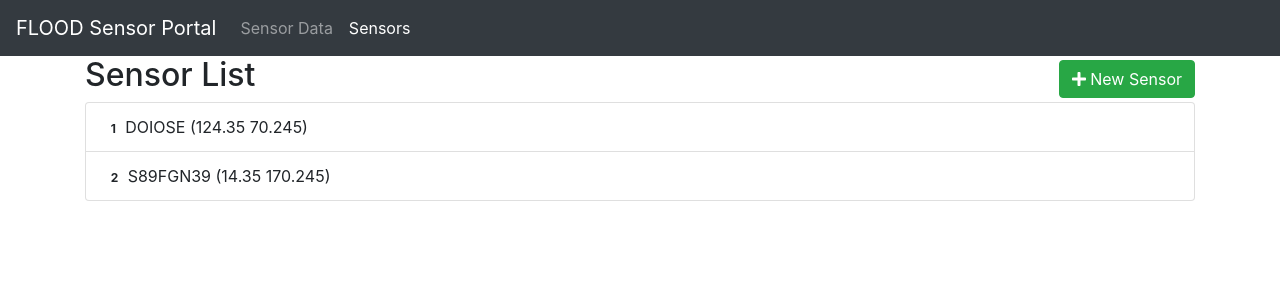
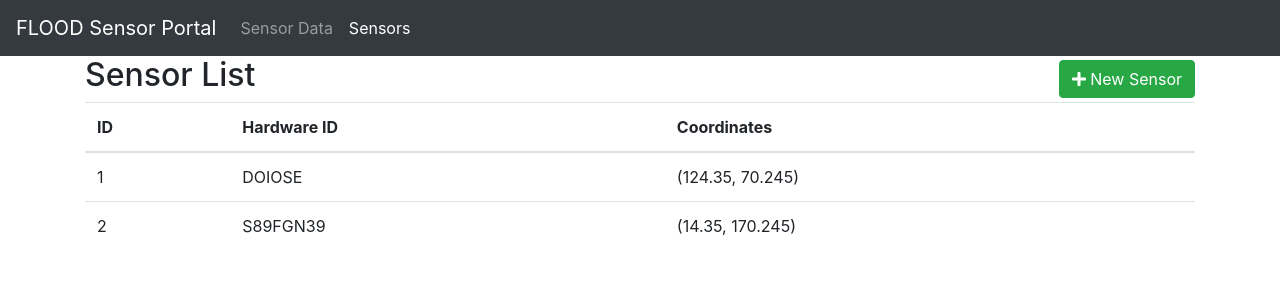
Before and after one commit to floodofelecs/data-storage-frontend, an Angular app: page /sensors in a window 1280 px wide. Shown: the top 300 px of the page. Built offline with nearby package versions, Linux system fonts and the light colour scheme.

Commit message:
Added nice table to sensor-list

```diff
--- a/src/app/components/sensor-list/sensor-list.component.html
+++ b/src/app/components/sensor-list/sensor-list.component.html
@@ -5,16 +5,33 @@
 			<h2>Sensor List</h2>
 		</div>
 		<div class="col">
-			<button class="btn btn-large btn-success my-1 float-right" routerLink="/new-sensor"><fa-icon [icon]="faPlus"></fa-icon> New Sensor</button>
+			<button class="btn btn-large btn-success my-1 float-right" routerLink="/new-sensor">
+				<fa-icon [icon]="faPlus"></fa-icon> New Sensor
+			</button>
 		</div>
 	</div>
-	<ul class="list-group">
-		<li *ngFor="let sensor of sensorList" class="list-group-item" [class.active]="sensor === selectedSensor"
-			(click)="onSelect(sensor)">
-			<span class="badge">{{sensor.synthetic_id}}</span> {{sensor.hardware_id}} ({{sensor.location.longitude}}
-			{{sensor.location.latitude}})
-		</li>
-	</ul>
+	<!-- Using a bootstrap table here, to make headers possible -->
+	<table class="table">
+		<thead>
+			<!-- Table header row -->
+			<tr>
+				<th scope="col">ID</th>
+				<th scope="col">Hardware ID</th>
+				<th scope="col">Coordinates</th>
+			</tr>
+		</thead>
+		<!-- Table body. NgFor lets us create many table rows. -->
+		<tbody>
+			<!-- ngClass directive sets custom class if the table row is selected -->
+			<tr *ngFor="let sensor of sensorList" (click)="onSelect(sensor)"
+				[ngClass]="{'table-active': sensor == selectedSensor}">
+				<!-- TD elements contain each column entry. Should have same number of td tags as the header row. -->
+				<td>{{sensor.synthetic_id}}</td>
+				<td>{{sensor.hardware_id}}</td>
+				<td>({{sensor.location.longitude}}, {{sensor.location.latitude}})</td>
+			</tr>
+		</tbody>
+	</table>
 
 	<div *ngIf="selectedSensor">
 		<h2>Sensor {{selectedSensor.synthetic_id}} Detail</h2>
```
